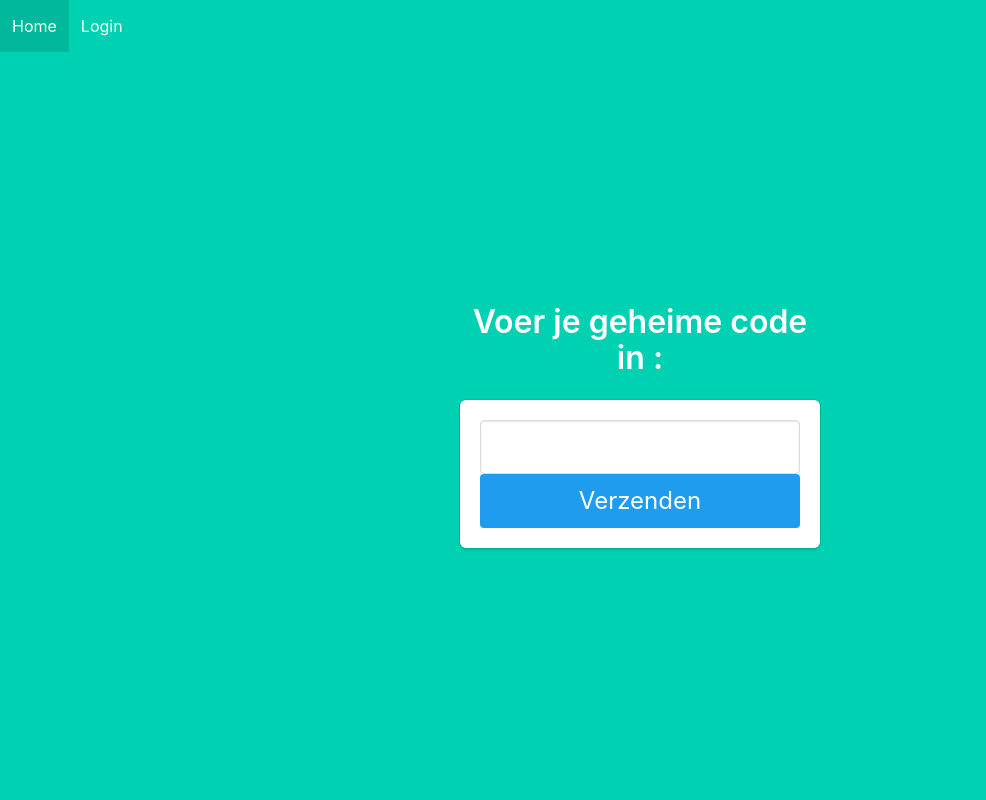
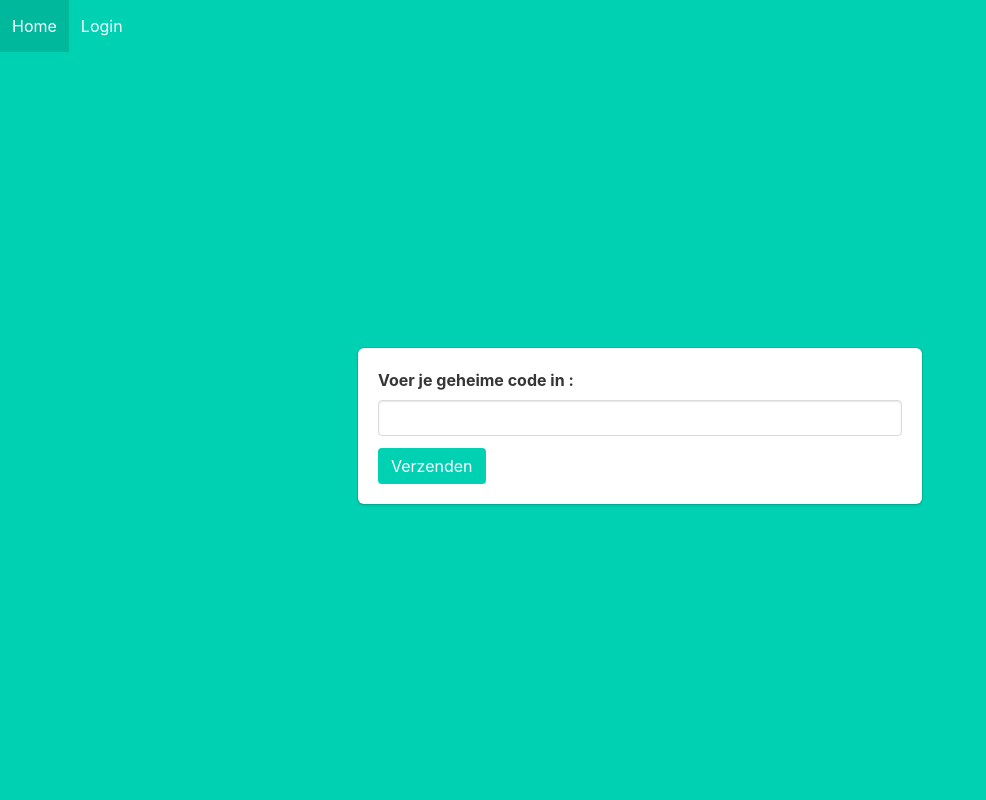
Before and after one commit to binomaiheu/poll-app, a Flask app: page /login in a window 1280 px wide. Shown: the whole page, without its empty margins (0-986 px from the left). Run offline with Flask 2, Linux system fonts and the light colour scheme.

```diff
--- a/poll/templates/login.html
+++ b/poll/templates/login.html
@@ -1,9 +1,22 @@
 {% extends "base.html" %}
 
 {% block content %}
-<div class="column is-4 is-offset-4">
-    <h3 class="title">Voer je geheime code in : </h3>
-    <div class="box">
+<div class="columns is-centered">
+<div class="column is-half">
+<form class="box" method="POST" action="/login">
+    {{ form.csrf_token }}
+    <div class="field">
+        <label class="label" style="text-align: left;">Voer je geheime code in :</label>
+        <div class="control">
+            {{ form.secret_key(class="input") }}
+        </div>
+    </div>
+    <div class="field">
+        <div class="control">
+            {{ form.submit(class="button is-primary")}}
+        </div>
+    </div>
+
     {% with messages = get_flashed_messages() %}
     {% if messages %}
         <div class="notification is-danger">
@@ -11,18 +24,6 @@
         </div>
     {% endif %}
     {% endwith %}
-        <form method="POST" action="/login">
-            {{ form.csrf_token }}
-            {{ form.secret_key(class="input is-large") }}
-            {{ form.submit(class="button is-block is-info is-large is-fullwidth")}}
-            <!--
-            <div class="field">
-                <div class="control">
-                    <input class="input is-large" type="text" name="secret_key" placeholder="Geheime code">
-                </div>
-            </div>
-            <button class="button is-block is-info is-large is-fullwidth">Login</button>
-            -->
 </form>
 </div>
 </div>
```
Lines whose indentation alone changed are shown as unchanged.
